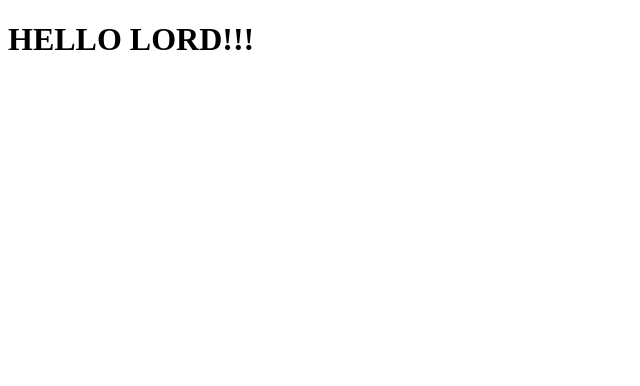
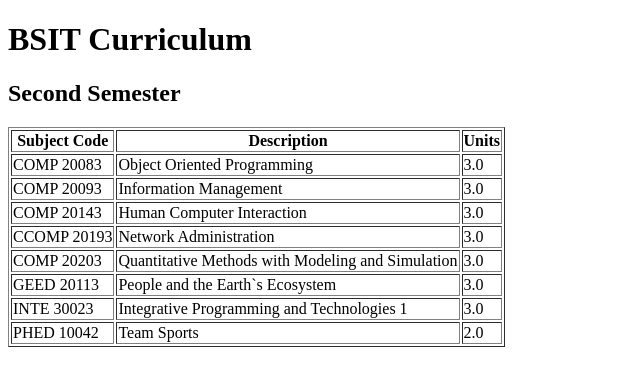
Before and after one commit to kairuverse02/BSIT_Curriculum, a plain HTML site: page index.html in a window 1280 px wide. Shown: the whole page, without its empty margins (0-640 px from the left). Drawn offline with Linux system fonts and the light colour scheme.

Commit message:
index.html updated

```diff
--- a/index.html
+++ b/index.html
@@ -1,12 +1,61 @@
+<!--
+    Santos, Norman Kyle S.
+    BSIT 2-2
+-->
+
 <!DOCTYPE html>
 <html lang="en">
 <head>
-    <meta charset="UTF-8">
-    <meta http-equiv="X-UA-Compatible" content="IE=edge">
-    <meta name="viewport" content="width=device-width, initial-scale=1.0">
     <title>BSIT_CURRICULUM</title>
 </head>
 <body>
-    <h1>HELLO LORD!!!</h1>
+    <h1>BSIT Curriculum</h1>
+    <h2>Second Semester</h2>
+    <table border = "1">
+        <tr>
+            <th>Subject Code</th>
+            <th>Description</th>
+            <th>Units</th>
+        <tr>
+            <td>COMP 20083</td>
+            <td>Object Oriented Programming</td>
+            <td>3.0</td>
+        </tr>
+        <tr>
+            <td>COMP 20093</td>
+            <td>Information Management</td>
+            <td>3.0</td>
+        </tr>
+        <tr>
+            <td>COMP 20143</td>
+            <td>Human Computer Interaction</td>
+            <td>3.0</td>
+        </tr>
+        <tr>
+            <td>CCOMP 20193</td>
+            <td>Network Administration</td>
+            <td>3.0</td>
+        </tr>
+        <tr>
+            <td>COMP 20203</td>
+            <td>Quantitative Methods with Modeling and Simulation</td>
+            <td>3.0</td>
+        </tr>
+        <tr>
+            <td>GEED 20113</td>
+            <td>People and the Earth`s Ecosystem</td>
+            <td>3.0</td>
+        </tr>
+        <tr>
+            <td>INTE 30023</td>
+            <td>Integrative Programming and Technologies 1</td>
+            <td>3.0</td>
+        </tr>
+        <tr>
+            <td>PHED 10042</td>
+            <td>Team Sports</td>
+            <td>2.0</td>
+        </tr>
+    </table>
 </body>
 </html>
```
